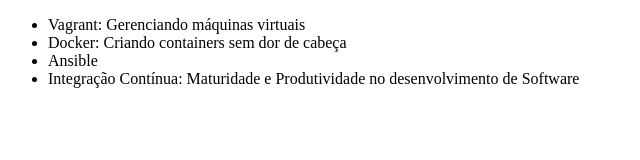
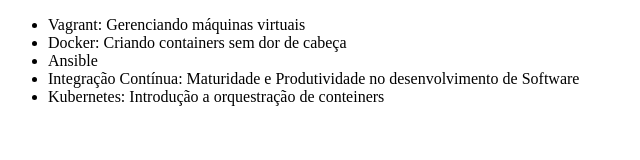
Before and after one commit to MarcosSouzaa/alura-git, a plain HTML site: page index.html in a window 1280 px wide. Shown: the whole page, without its empty margins (0-640 px from the left). Drawn offline with Linux system fonts and the light colour scheme.

```diff
--- a/index.html
+++ b/index.html
@@ -14,6 +14,7 @@
         <li>Docker: Criando containers sem dor de cabeça</li>
         <li>Ansible</li>
         <li>Integração Contínua: Maturidade e Produtividade no desenvolvimento de Software</li>
+        <li>Kubernetes: Introdução a orquestração de conteiners</li>
     </ul>
 </body>
 
```
